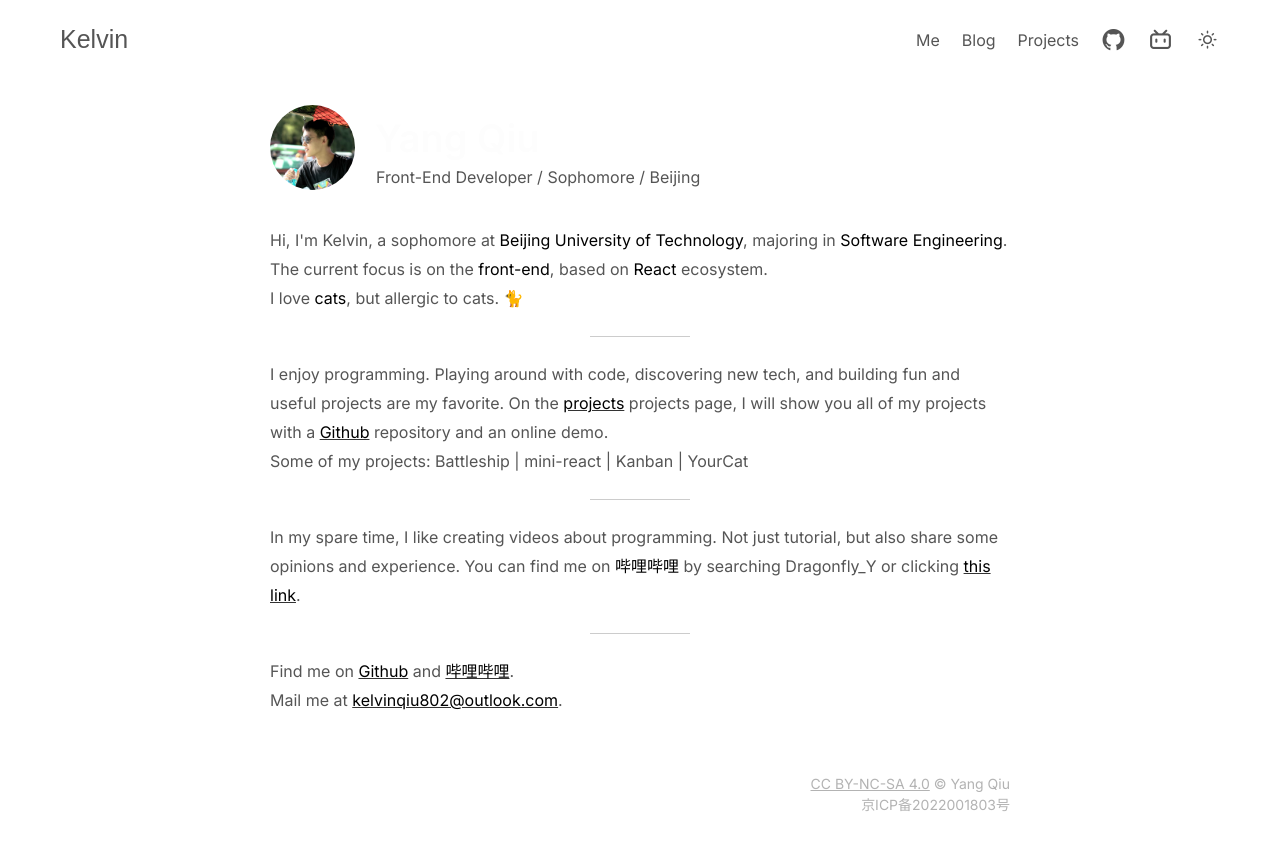
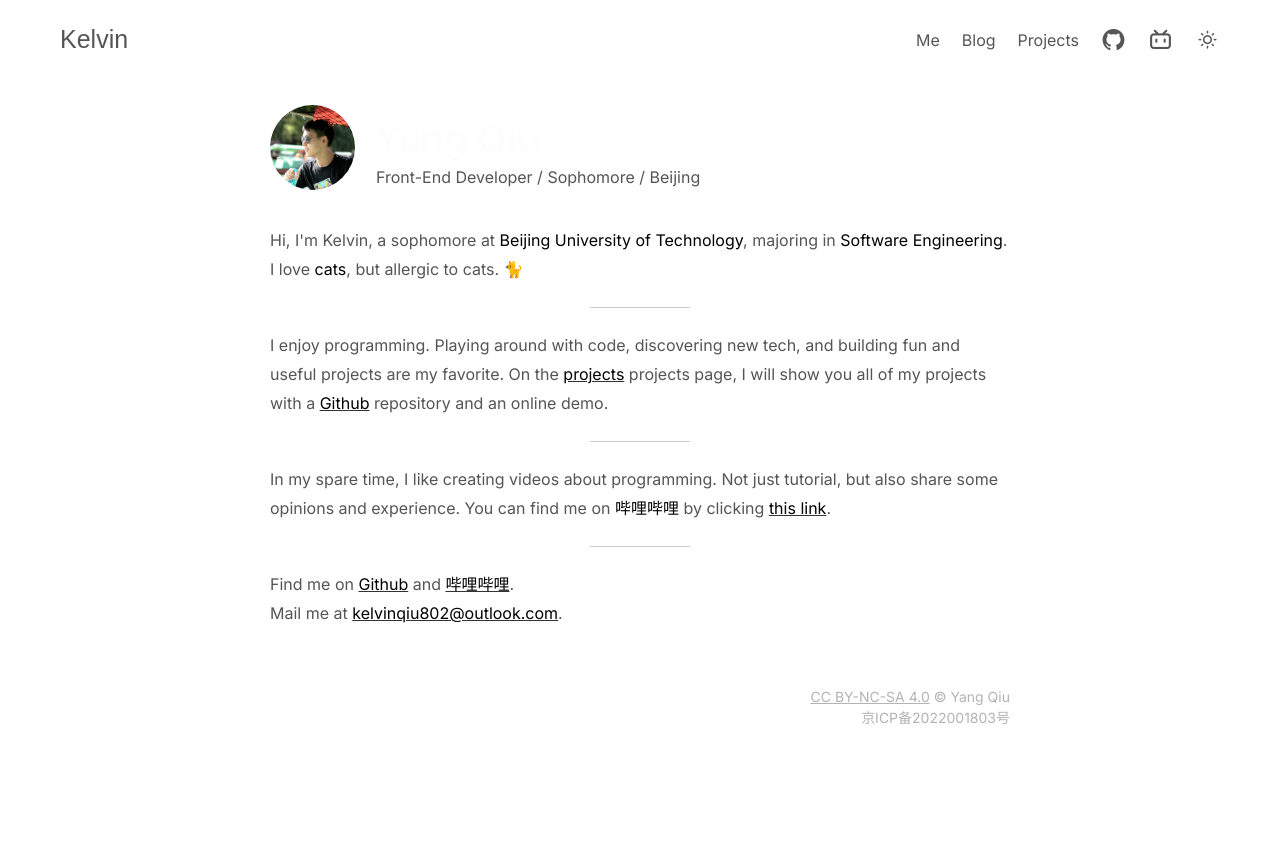
Before and after one commit to KelvinQiu802/portfolio, a Next.js app: page / in a window 1280 px wide. Shown: the top 850 px of the page. After the commit the page ends 800 px from the top, so only its background shows below. Built offline with nearby package versions, Linux system fonts and the light colour scheme; a web font is replaced by a local one.

Commit message:
feat: rm some content

```diff
--- a/components/Home/Content.js
+++ b/components/Home/Content.js
@@ -1,7 +1,7 @@
+import Link from 'next/link';
+import styls from '../../styles/Content.module.css';
 import utilStyles from '../../styles/util.module.css';
-import styls from '../../styles/Content.module.css';
 import Divider from '../Divider';
-import Link from 'next/link';
 
 const Content = () => {
   return (
@@ -14,11 +14,6 @@ const Content = () => {
           </span>
           , majoring in{' '}
           <span className={utilStyles.stress}>Software Engineering</span>.{' '}
-        </p>
-        <p>
-          The current focus is on the{' '}
-          <span className={utilStyles.stress}>front-end</span>, based on{' '}
-          <span className={utilStyles.stress}>React</span> ecosystem.
         </p>
         <p>
           I love <span className={utilStyles.stress}>cats</span>, but allergic
@@ -44,15 +39,13 @@ const Content = () => {
           </a>{' '}
           repository and an online demo.{' '}
         </p>
-        <p>Some of my projects: Battleship | mini-react | Kanban | YourCat</p>
       </article>
       <Divider />
       <article>
         <p>
           In my spare time, I like creating videos about programming. Not just
           tutorial, but also share some opinions and experience. You can find me
-          on <span className={utilStyles.stress}>哔哩哔哩</span> by searching
-          Dragonfly_Y or clicking{' '}
+          on <span className={utilStyles.stress}>哔哩哔哩</span> by clicking{' '}
           <a
             href='https://space.bilibili.com/38563775'
             rel='noreferrer'
```
